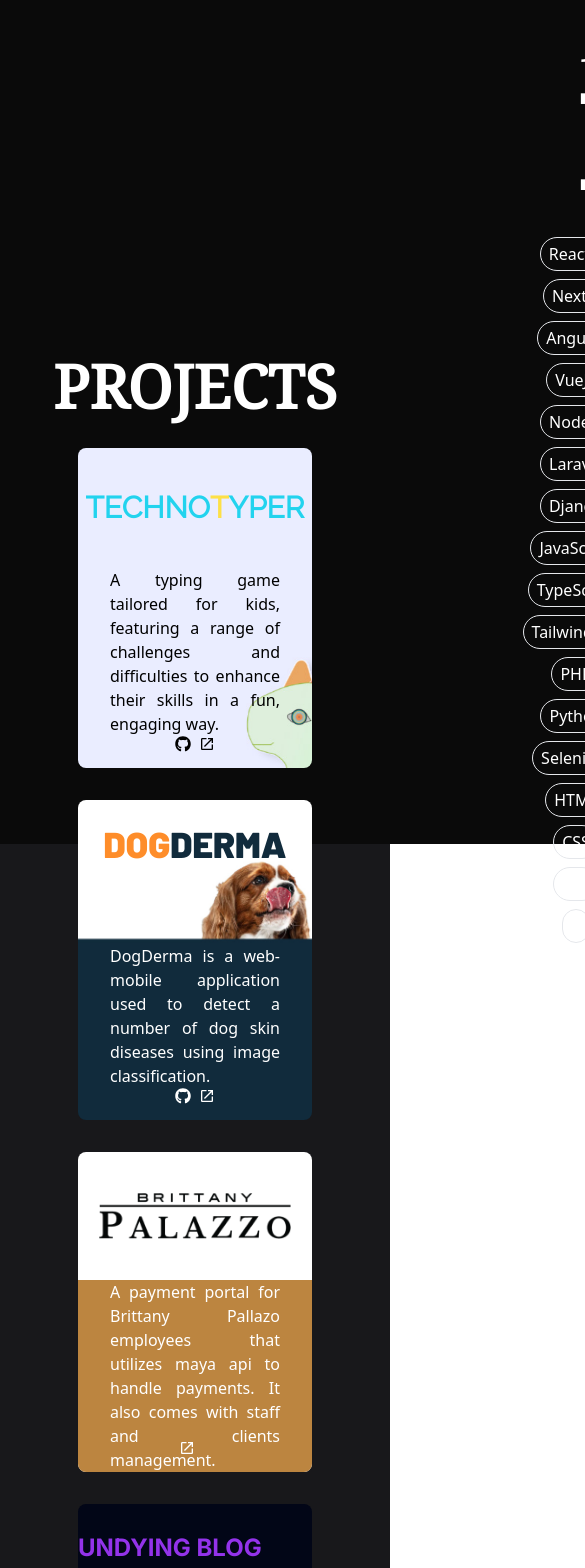
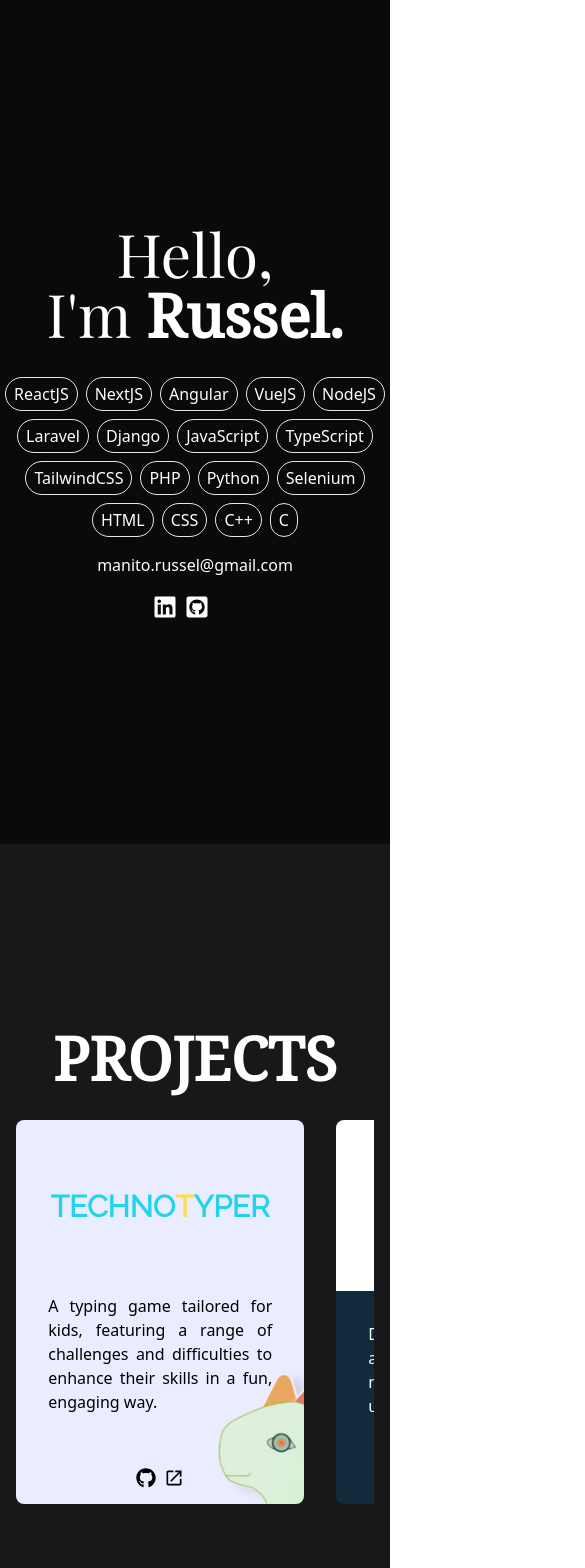
Before and after one commit to rmanitoxv/NewPortfolio, a React (Vite) app: page / in a window 390 px wide. Shown: the top 1568 px of the page, 585 px wide, since content can reach past the window. Built offline with nearby package versions, Linux system fonts and the light colour scheme; some icons are missing.

Commit message:
Added mobile responsiveness

```diff
--- a/src/App.tsx
+++ b/src/App.tsx
@@ -7,7 +7,7 @@
   return (
     <div>
       <div className="sticky top-0 bg-neutral-950">
-        <Parallax opacity={[2, 0]} scale={[2, 0]}>
+        <Parallax opacity={[2, 0]}>
           <Hero />
         </Parallax>
       </div>
--- a/src/components/Contact.tsx
+++ b/src/components/Contact.tsx
@@ -2,13 +2,15 @@
 
 const Contact = () => {
   return (
-    <div className="h-screen relative flex justify-center items-center text-white">
-      <img
-        src={avatar}
-        className="absolute shadow-inner w-72 h-72 right-[24rem] top-[11.6rem] z-10"
-      />
-      <div className="w-[72rem] shadow-inner rounded-3xl bg-stone-900 py-12 text-center">
-        <h1 className="text-4xl font-inter">Wanna build something together?</h1>
+    <div className="h-screen flex justify-center items-center text-white px-8">
+      <div className="lg:w-[72rem] shadow-inner rounded-3xl bg-stone-900 py-12 text-center relative">
+        <img
+          src={avatar}
+          className="absolute shadow-inner w-48 g-48 lg:w-72 lg:h-72 z-10 lg:-top-48 lg:right-20 -top-32 -right-4"
+        />
+        <h1 className="lg:text-4xl text-2xl font-inter px-4">
+          Wanna build something together?
+        </h1>
         <p>Contact me at:</p>
         <a href="mailto:manito.russel@gmail.com" className="hover:underline">
           manito.russel@gmail.com
--- a/src/components/Hero.tsx
+++ b/src/components/Hero.tsx
@@ -24,9 +24,10 @@
   ]
 
   return (
-    <div className="bg-neutral-950 text-white h-screen flex flex-col justify-center px-[36rem]">
-      <p className="font-playfair text-9xl">Hello,</p>
-      <p className="font-playfair text-9xl mb-8">
+    <div className="bg-neutral-950 text-white h-screen flex justify-center">
+      <div className="flex flex-col justify-center h-full lg:w-2/5 items-center">
+        <p className="font-playfair xl:text-8xl lg:text-7xl text-6xl">Hello,</p>
+        <p className="font-playfair xl:text-8xl lg:text-7xl text-6xl mb-8 text-center">
           I'm <span className="font-noto font-bold">Russel.</span>
         </p>
         <div className="flex flex-wrap justify-center gap-2">
@@ -41,8 +42,12 @@
             )
           })}
         </div>
+        <div className="flex flex-col items-center w-full">
           <p className="text-center my-4">
-        <a href="mailto:manito.russel@gmail.com" className="hover:underline">
+            <a
+              href="mailto:manito.russel@gmail.com"
+              className="hover:underline"
+            >
               manito.russel@gmail.com
             </a>
           </p>
@@ -58,6 +63,8 @@
             </a>
           </div>
         </div>
+      </div>
+    </div>
   )
 }
 
--- a/src/components/ProjectBanner.tsx
+++ b/src/components/ProjectBanner.tsx
@@ -8,8 +8,8 @@
 const ProjectBanner = ({ bgImage, bgColor, children }: BannerProps) => {
   return (
     <div
-      className="h-80 w-72 flex flex-col justify-center items-center bg-cover rounded-lg bg-white hover:scale-105 transition-all relative"
-      style={{ backgroundImage: `url(${bgImage})`, backgroundColor:  bgColor}}
+      className="lg:h-80 lg:w-72 h-96 flex flex-col justify-center items-center bg-cover rounded-lg bg-white lg:hover:scale-105 lg:transition-all relative"
+      style={{ backgroundImage: `url(${bgImage})`, backgroundColor: bgColor }}
     >
       {children}
     </div>
--- a/src/components/Projects.tsx
+++ b/src/components/Projects.tsx
@@ -9,16 +9,16 @@
   return (
     <div className="h-screen text-white flex flex-col justify-center items-center">
       <h1>PROJECTS</h1>
-      <div className="flex flex-wrap gap-8 w-3/5 justify-center">
+      <div className="flex lg:flex-wrap gap-8 xl:w-4/5 lg:w-full w-11/12 lg:overflow-hidden overflow-x-auto lg:justify-center">
         <ProjectBanner bgImage={techno} bgColor={""}>
-          <div className="font-raleway font-extrabold text-3xl text-cyan-400 h-full flex items-center">
+          <div className="w-72 justify-center font-raleway font-extrabold text-3xl text-cyan-400 h-full flex items-center">
             TECHNO<span className="text-yellow-300">T</span>YPER
           </div>
           <div className="h-full text-black text-justify px-8">
             A typing game tailored for kids, featuring a range of challenges and
             difficulties to enhance their skills in a fun, engaging way.
           </div>
-          <div className="flex gap-2 text-black pb-4">
+          <div className="flex gap-2 text-black pb-4 text-xl">
             <a href="https://github.com/rmanitoxv/keyboarding-react">
               <FaGithub />
             </a>
@@ -28,14 +28,14 @@
           </div>
         </ProjectBanner>
         <ProjectBanner bgImage={dogderma} bgColor={""}>
-          <div className="font-barlow text-[#fe8d2a] font-bold text-4xl h-full flex items-center">
+          <div className="w-72 justify-center font-barlow text-[#fe8d2a] font-bold text-4xl h-full flex items-center">
             DOG<span className="text-[#112b3c]">DERMA</span>
           </div>
           <div className="text-justify px-8 mt-14 h-full">
             DogDerma is a web-mobile application used to detect a number of dog
             skin diseases using image classification.
           </div>
-          <div className="flex gap-2 text-white pb-4">
+          <div className="flex gap-2 text-white pb-4 text-xl">
             <a href="https://github.com/rmanitoxv/DogDermVue">
               <FaGithub />
             </a>
@@ -45,14 +45,14 @@
           </div>
         </ProjectBanner>
         <ProjectBanner bgImage={""} bgColor={""}>
-          <div className="font-barlow text-[#fe8d2a] h-full flex items-center">
+          <div className="w-72 justify-center font-barlow text-[#fe8d2a] h-full flex items-center">
             <img src={brittany} className="w-48" />
           </div>
           <div className="text-justify h-full px-8 bg-[#bc8540] rounded-b-lg">
             A payment portal for Brittany Pallazo employees that utilizes maya
             api to handle payments. It also comes with staff and clients
             management.
-            <div className="absolute flex gap-2 text-white justify-center bottom-4 right-1/2">
+            <div className="absolute flex gap-2 text-white justify-center bottom-4 right-1/2 text-xl">
               <a href="https://paymentportal.brittanypalazzo.com">
                 <IoMdOpen />
               </a>
@@ -60,14 +60,14 @@
           </div>
         </ProjectBanner>
         <ProjectBanner bgImage={""} bgColor={"#020617"}>
-          <div className="font-inter text-purple-600 font-bold uppercase text-2xl h-full flex items-center justify-center w-full">
+          <div className="lg:w-full w-72 justify-center font-inter text-purple-600 font-bold uppercase text-2xl h-full flex items-center">
             Undying Blog App
           </div>
           <div className="text-justify h-full px-8 font-inter">
             The blog app, powered by Google Firebase and Angular, allows users
             to post content by simply registering with their name.
           </div>
-          <div className="flex gap-2 text-white pb-4">
+          <div className="flex gap-2 text-white pb-4 text-xl">
             <a href="https://github.com/rmanitoxv/blog-angular">
               <FaGithub />
             </a>
@@ -77,14 +77,14 @@
           </div>
         </ProjectBanner>
         <ProjectBanner bgImage={""} bgColor={"#0f172a"}>
-          <div className="font-inter uppercase text-2xl h-full flex items-center justify-center w-full">
+          <div className="font-inter uppercase text-2xl h-full flex items-center w-72 justify-center lg:w-full">
             EXPENSE TRACKER
           </div>
           <div className="text-justify h-full px-8 font-inter">
             Track expenses easily with this app. List your expenses and it
             calculates your monthly spending.
           </div>
-          <div className="flex gap-2 text-white pb-4">
+          <div className="flex gap-2 text-white pb-4 text-xl">
             <a href="https://github.com/rmanitoxv/expense-tracker-next">
               <FaGithub />
             </a>
```
Lines whose indentation alone changed are shown as unchanged.
